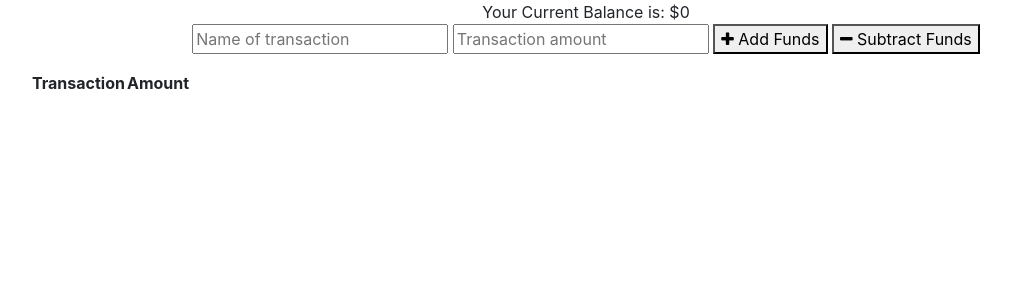
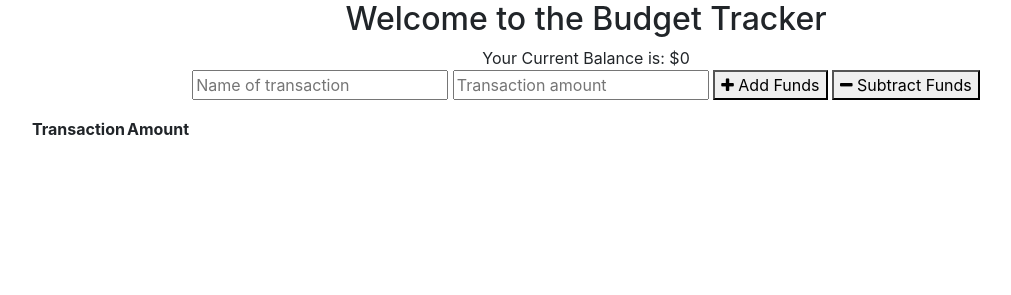
Before and after one commit to basedricky/WhomstsBudgetIsThis, a website: page public/index.html in a window 1280 px wide. Shown: the whole page, without its empty margins (54-1065 px from the left). Drawn offline with nearby package versions, Linux system fonts and the light colour scheme; no server answers.

Commit message:
udpated readme

```diff
--- a/public/index.html
+++ b/public/index.html
@@ -14,6 +14,7 @@
 </head>
 
 <body>
+  <h2 class="text-center">Welcome to the Budget Tracker</h2>
   <div class="container">
     <div class="total">
       <div class="total text-center">Your Current Balance is: $<span id="total">0</span></div>
```
Also changed, not shown: README.md.
